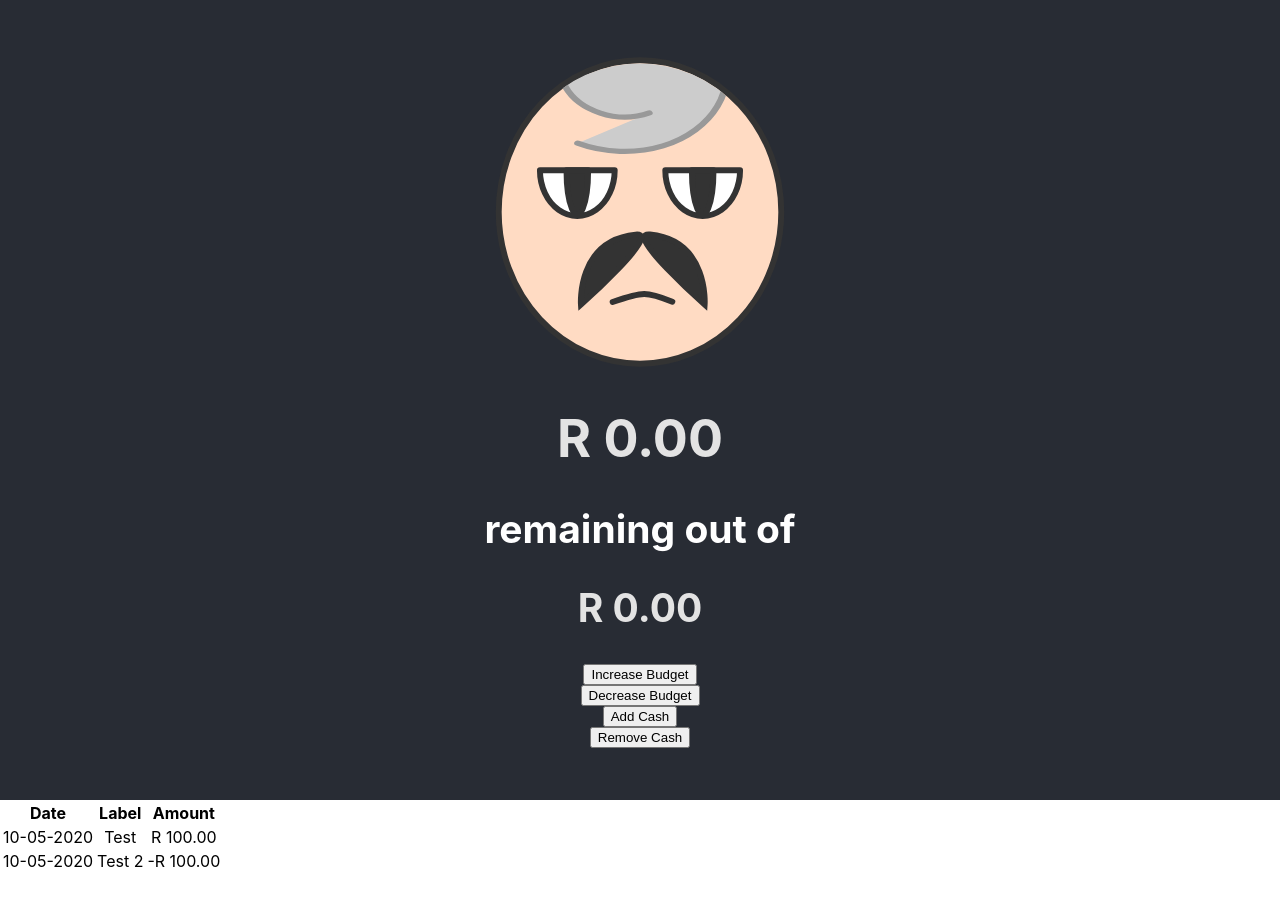
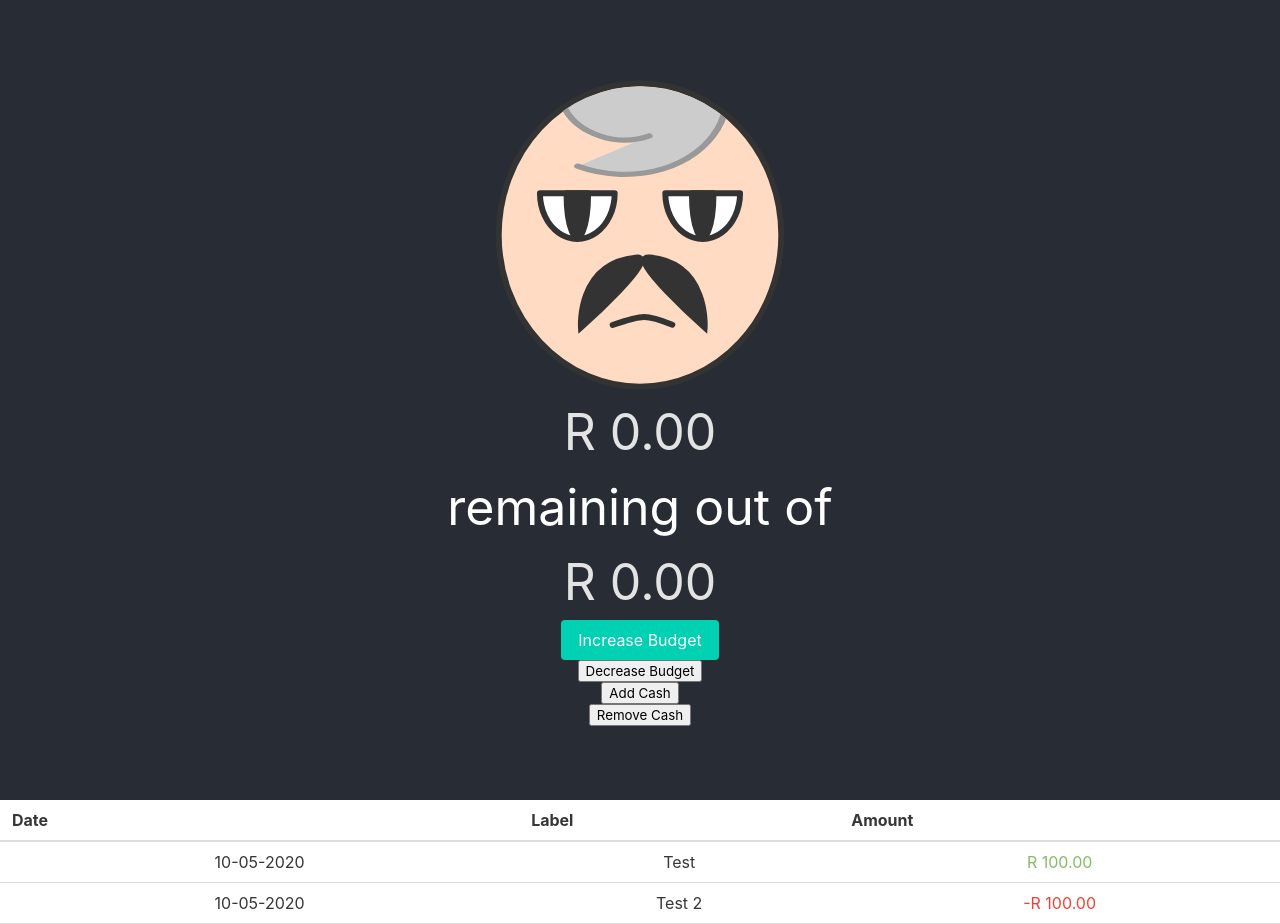
Before and after one commit to sudosays/alfred, a React (Create React App) app: page / in a window 1280 px wide. Before the commit the page ends 874 px from the top, so only its background shows below. Built offline with nearby package versions, Linux system fonts and the light colour scheme.

Commit message:
Refactor components out of App.js into own subdirs

```diff
--- a/src/App.css
+++ /dev/null
@@ -1,36 +0,0 @@
-.App {
-  text-align: center;
-}
-
-.App-logo {
-  height: 40vmin;
-  pointer-events: none;
-}
-
-.App-header {
-  background-color: #282c34;
-  min-height: 100vh;
-  display: flex;
-  flex-direction: column;
-  align-items: center;
-  justify-content: center;
-  font-size: calc(10px + 2vmin);
-  color: white;
-}
-
-.App-link {
-  color: #61dafb;
-}
-
-.amount-good {
-    color: #85bb65;
-
-}
-
-.amount-bad {
-    color: #ed4337;
-}
-
-.amount-neutral {
-    color: #e3e3e3;
-}
--- a/src/App.js
+++ b/src/App.js
@@ -1,62 +1,13 @@
 import React from 'react';
 import logo from './logo.svg';
-import './App.css';
+import './App.scss';
 import TransactionList from './Components/TransactionList';
-import formatAmount from './Util';
+import Summary from './Components/Summary';
 
 const MOCK_TRANSACTIONS = [
     {date: '10-05-2020', label: 'Test', amount: 100},
     {date: '10-05-2020', label: 'Test 2', amount: -100},
 ];
-
-
-class Summary extends React.Component {
-
-    render(){
-
-        return (
-            <div className="summary">
-                <CurrentAmount amount={this.props.remaining} />
-                <h2>remaining out of</h2>
-                <BudgetAmount amount={this.props.budget} />
-                {/*TODO add SummaryGraph*/}
-            </div>
-        );
-
-    }
-
-}
-
-class CurrentAmount extends React.Component {
-
-    render() {
-
-        let colorIndicator;
-
-        if (this.props.amount < 0) {
-            colorIndicator = "amount-bad"
-        } else if (this.props.amount > 0) {
-            colorIndicator = "amount-good"
-        } else {
-            colorIndicator = "amount-neutral"
-        }
-
-        var formattedAmount = formatAmount(this.props.amount);
-
-        return (
-            <h1 className={colorIndicator}>{formattedAmount}</h1>
-        );
-    }
-
-}
-
-function BudgetAmount(props) {
-
-    return (
-        <h2 className="amount-neutral">{formatAmount(props.amount)}</h2>
-    );
-
-}
 
 class App extends React.Component {
 
@@ -75,7 +26,7 @@ class App extends React.Component {
               <header className="App-header">
                 <img src={logo} className="App-logo" alt="logo" />
                 <Summary remaining={this.state.remaining} budget={this.state.budget}/>
-                <button onClick={() => this.increaseBudget()}>Increase Budget</button>
+                <button class="button is-primary" onClick={() => this.increaseBudget()}>Increase Budget</button>
                 <button onClick={() => this.decreaseBudget()}>Decrease Budget</button>
                 <button onClick={() => this.addCash()}>Add Cash</button>
                 <button onClick={() => this.removeCash()}>Remove Cash</button>
--- /dev/null
+++ b/src/App.scss
@@ -0,0 +1,53 @@
+@charset "utf-8";
+
+// Import a Google Font
+@import url('https://fonts.googleapis.com/css?family=Nunito:400,700');
+
+// Import only what you need from Bulma
+@import '../node_modules/bulma/sass/utilities/_all.sass';
+@import '../node_modules/bulma/sass/base/_all.sass';
+@import '../node_modules/bulma/sass/elements/button.sass';
+@import '../node_modules/bulma/sass/elements/container.sass';
+@import '../node_modules/bulma/sass/elements/form.sass';
+@import '../node_modules/bulma/sass/elements/title.sass';
+@import '../node_modules/bulma/sass/elements/table.sass';
+@import '../node_modules/bulma/sass/components/navbar.sass';
+@import '../node_modules/bulma/sass/layout/hero.sass';
+@import '../node_modules/bulma/sass/layout/section.sass';
+
+.App {
+  text-align: center;
+}
+
+.App-logo {
+  height: 40vmin;
+  pointer-events: none;
+}
+
+.App-header {
+  background-color: #282c34;
+  min-height: 100vh;
+  display: flex;
+  flex-direction: column;
+  align-items: center;
+  justify-content: center;
+  font-size: calc(10px + 5vmin);
+  color: white;
+}
+
+.App-link {
+  color: #61dafb;
+}
+
+.amount-good {
+    color: #85bb65;
+
+}
+
+.amount-bad {
+    color: #ed4337;
+}
+
+.amount-neutral {
+    color: #e3e3e3;
+}
--- /dev/null
+++ b/src/Components/Summary/index.js
@@ -0,0 +1,40 @@
+import React, {Component} from 'react';
+import {formatAmount, getColorIndicator} from '../../Util';
+
+class Summary extends Component {
+
+    render(){
+
+        return (
+            <div className="summary">
+                <CurrentAmount amount={this.props.remaining} />
+                <h2>remaining out of</h2>
+                <BudgetAmount amount={this.props.budget} />
+                {/*TODO add SummaryGraph*/}
+            </div>
+        );
+
+    }
+
+}
+
+class CurrentAmount extends React.Component {
+
+    render() {
+
+        var colorIndicator = getColorIndicator(this.props.amount);
+
+        var formattedAmount = formatAmount(this.props.amount);
+
+        return (
+            <h1 className={colorIndicator}>{formattedAmount}</h1>
+        );
+    }
+
+}
+
+const BudgetAmount = props => (
+    <h2 className="amount-neutral">{formatAmount(props.amount)}</h2>
+);
+
+export default Summary;
--- /dev/null
+++ b/src/Components/TransactionList/TransactionList.scss
@@ -0,0 +1,10 @@
+@charset "utf-8";
+
+// Import a Google Font
+@import url('https://fonts.googleapis.com/css?family=Nunito:400,700');
+
+// Import only what you need from Bulma
+@import '../node_modules/bulma/sass/utilities/_all.sass';
+@import '../node_modules/bulma/sass/base/_all.sass';
+@import '../node_modules/bulma/sass/elements/button.sass';
+@import '../node_modules/bulma/sass/elements/table.sass';
--- a/src/Components/TransactionList/index.js
+++ b/src/Components/TransactionList/index.js
@@ -1,6 +1,5 @@
 import React, { Component } from 'react';
-import formatAmount from '../../Util';
-
+import {formatAmount, getColorIndicator} from '../../Util';
 
 class TransactionList extends Component {
 
@@ -15,20 +14,22 @@ class TransactionList extends Component {
                 <tr>
                 <td>{item.date}</td>
                 <td>{item.label}</td>
-                <td>{formatAmount(item.amount)}</td>
+                <td className={getColorIndicator(item.amount)}>{formatAmount(item.amount)}</td>
                 </tr>
             ));
         } else {
             rows = null;
         }
         return (
-            <table>
+            <table class="table is-fullwidth">
             {rows ? (
+                <thead>
                 <tr>
                     <th>Date</th>
                     <th>Label</th>
                     <th>Amount</th>
                 </tr>
+                </thead>
             ) : null }
             {rows}
             </table>
--- a/src/Util/index.js
+++ b/src/Util/index.js
@@ -1,5 +1,5 @@
 
-function formatAmount(i) {
+const formatAmount = i => {
 
     return (new Intl.NumberFormat(
         'en-ZA',
@@ -10,4 +10,20 @@ function formatAmount(i) {
 
 };
 
+const getColorIndicator = amount => {
+
+    let colorIndicator;
+
+    if (amount < 0) {
+        colorIndicator = "amount-bad"
+    } else if (amount > 0) {
+        colorIndicator = "amount-good"
+    } else {
+        colorIndicator = "amount-neutral"
+    }
+
+    return colorIndicator;
+};
+
 export default formatAmount;
+export {formatAmount, getColorIndicator};
```
